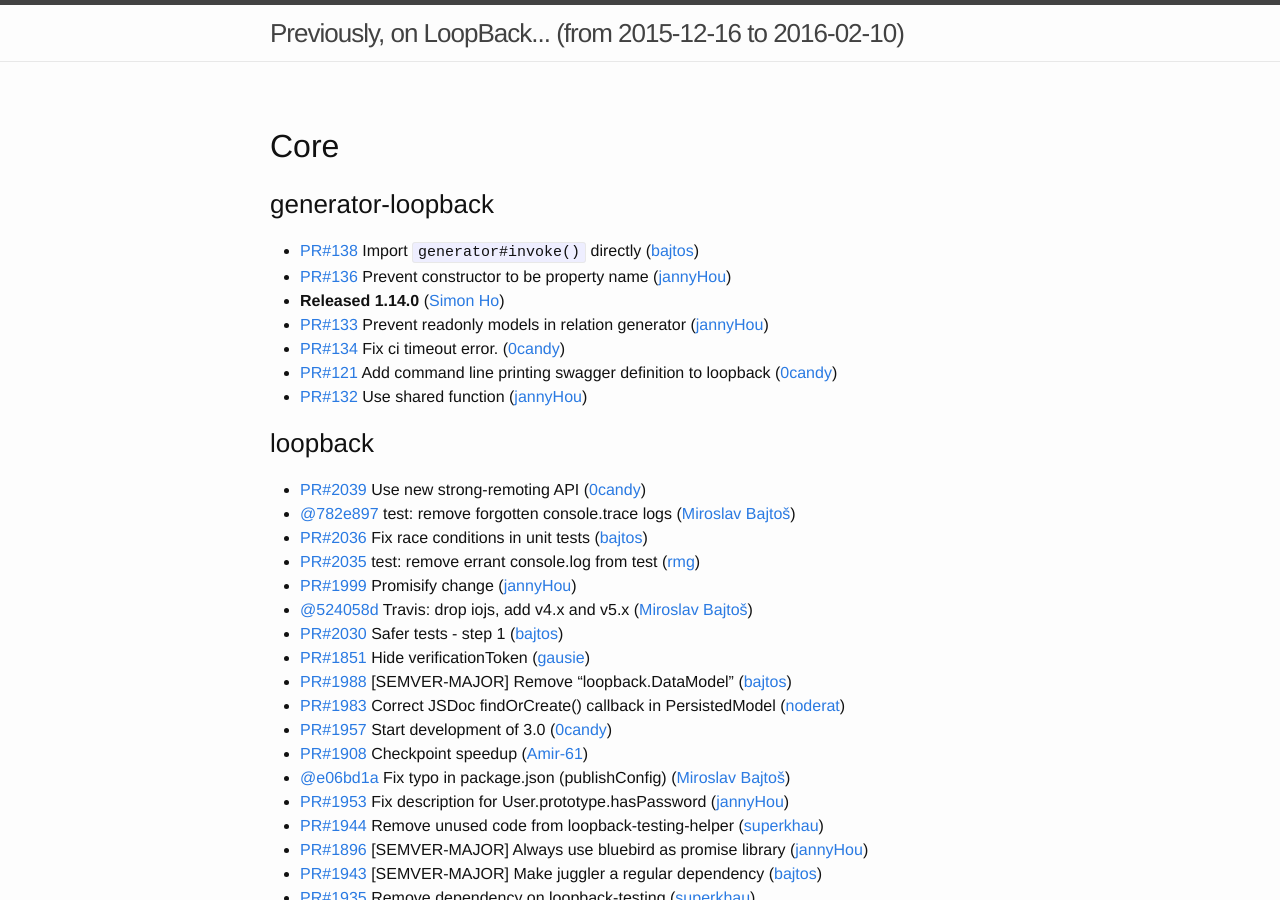
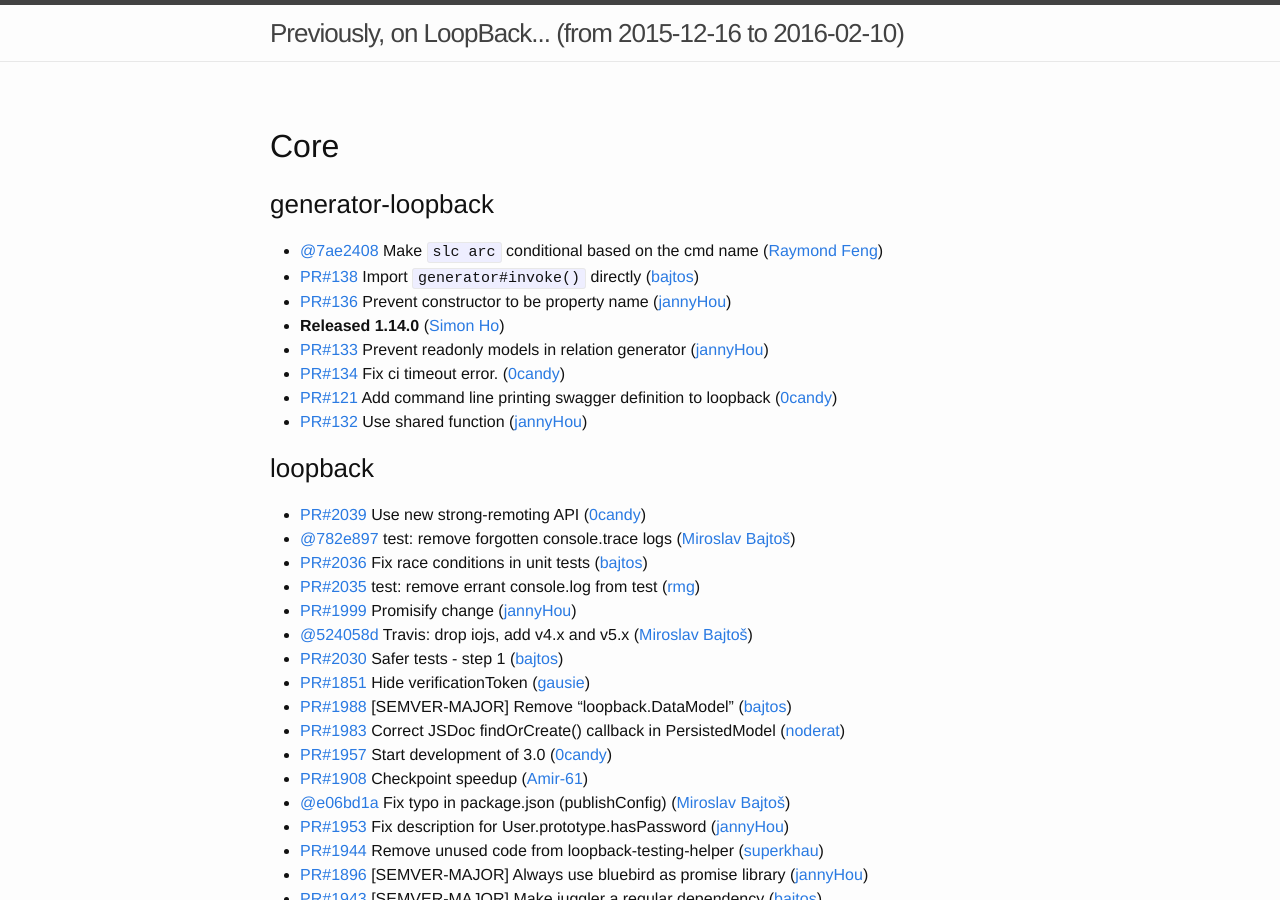
Before and after one commit to strongloop/loopback, a Jekyll site: the page built from index.md, in a window 1280 px wide and 900 px high. Built offline with Jekyll 4.4.1, drawn with Linux system fonts in a browser that asks for light colours.

Commit message:
Update changelog

```diff
--- a/index.md
+++ b/index.md
@@ -6,6 +6,7 @@
 ## Core
 
 ### generator-loopback
+ * [@7ae2408](https://github.com/strongloop/generator-loopback/commit/7ae240865d3f95fe8d689d89849f5b7feb83edf6) Make `slc arc` conditional based on the cmd name ([Raymond Feng](https://github.com/raymondfeng))
  * [PR#138](https://github.com/strongloop/generator-loopback/pull/138) Import `generator#invoke()` directly ([bajtos](https://github.com/bajtos))
  * [PR#136](https://github.com/strongloop/generator-loopback/pull/136) Prevent constructor to be property name ([jannyHou](https://github.com/jannyHou))
  * **Released 1.14.0** ([Simon Ho](https://github.com/superkhau))
```
